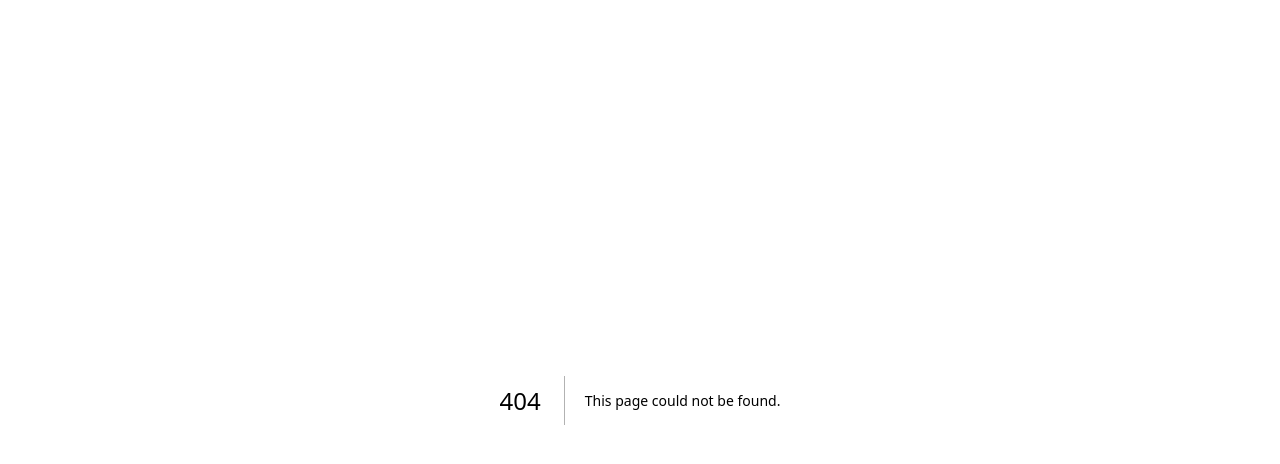
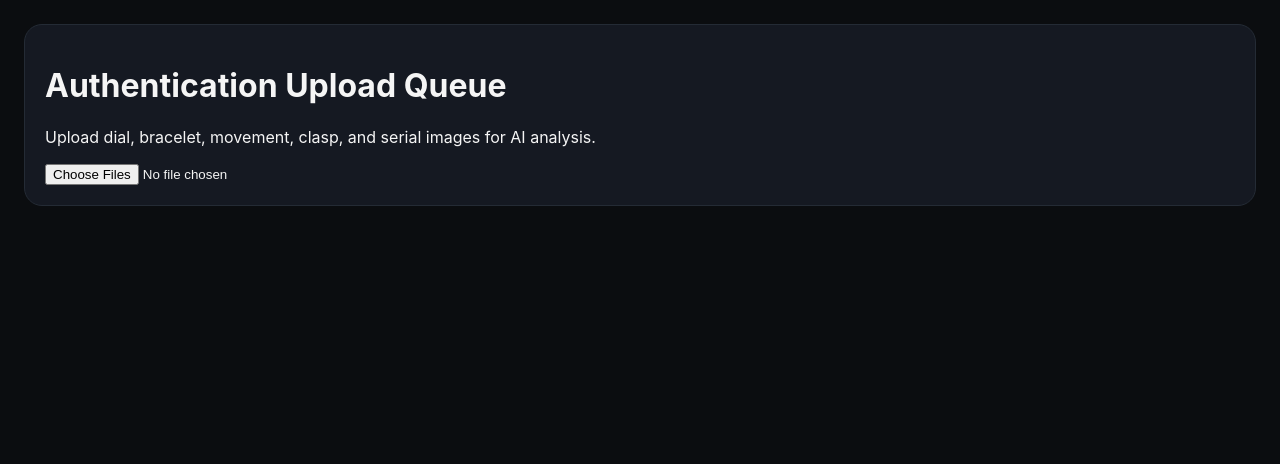
Before and after one commit to brandononchain/watchflip, a Next.js app: page /upload in a window 1280 px wide. Before the commit this address had no page. Shown: the top 464 px of the page. Built offline with nearby package versions, Linux system fonts and the light colour scheme.

Commit message:
Add authentication upload interface

```diff
--- /dev/null
+++ b/app/upload/page.tsx
@@ -0,0 +1,12 @@
+export default function UploadPage() {
+  return (
+    <div className="main-content">
+      <div className="card">
+        <h1>Authentication Upload Queue</h1>
+        <p>Upload dial, bracelet, movement, clasp, and serial images for AI analysis.</p>
+
+        <input type="file" multiple />
+      </div>
+    </div>
+  )
+}
```
